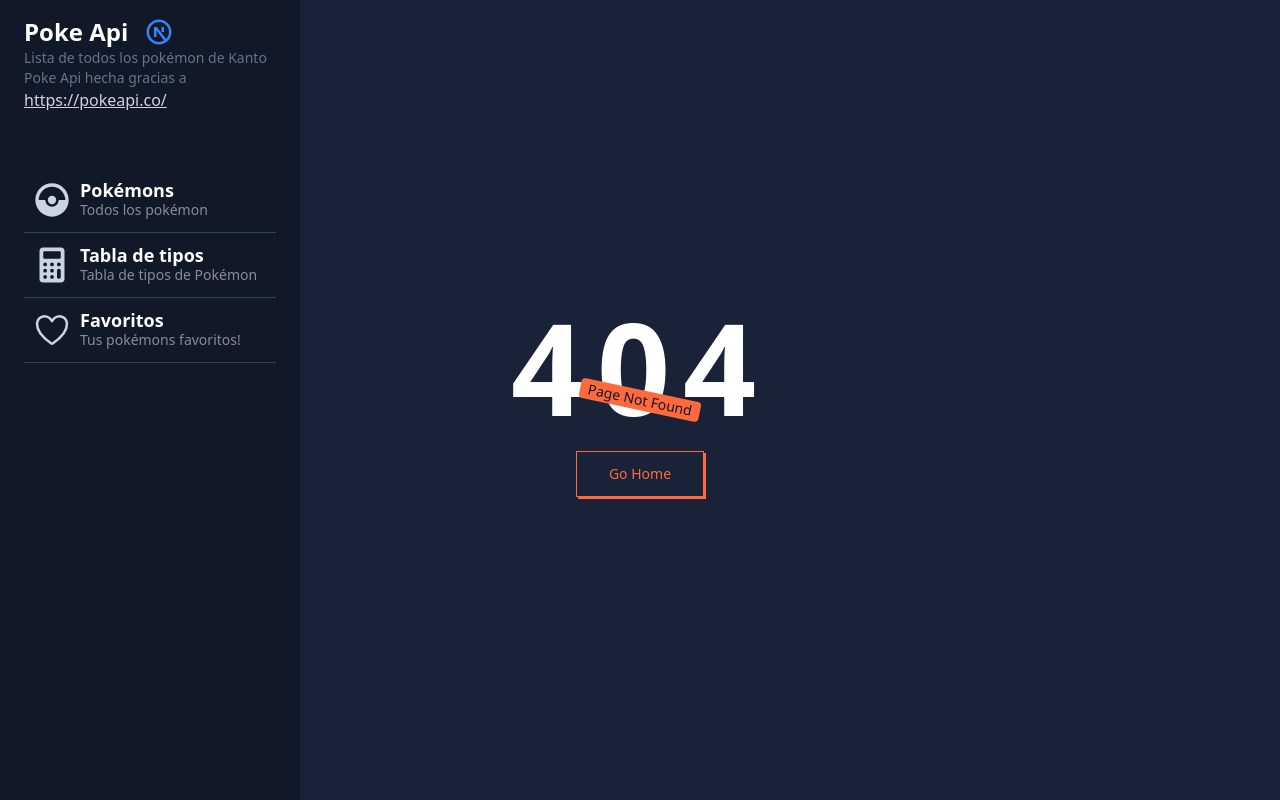
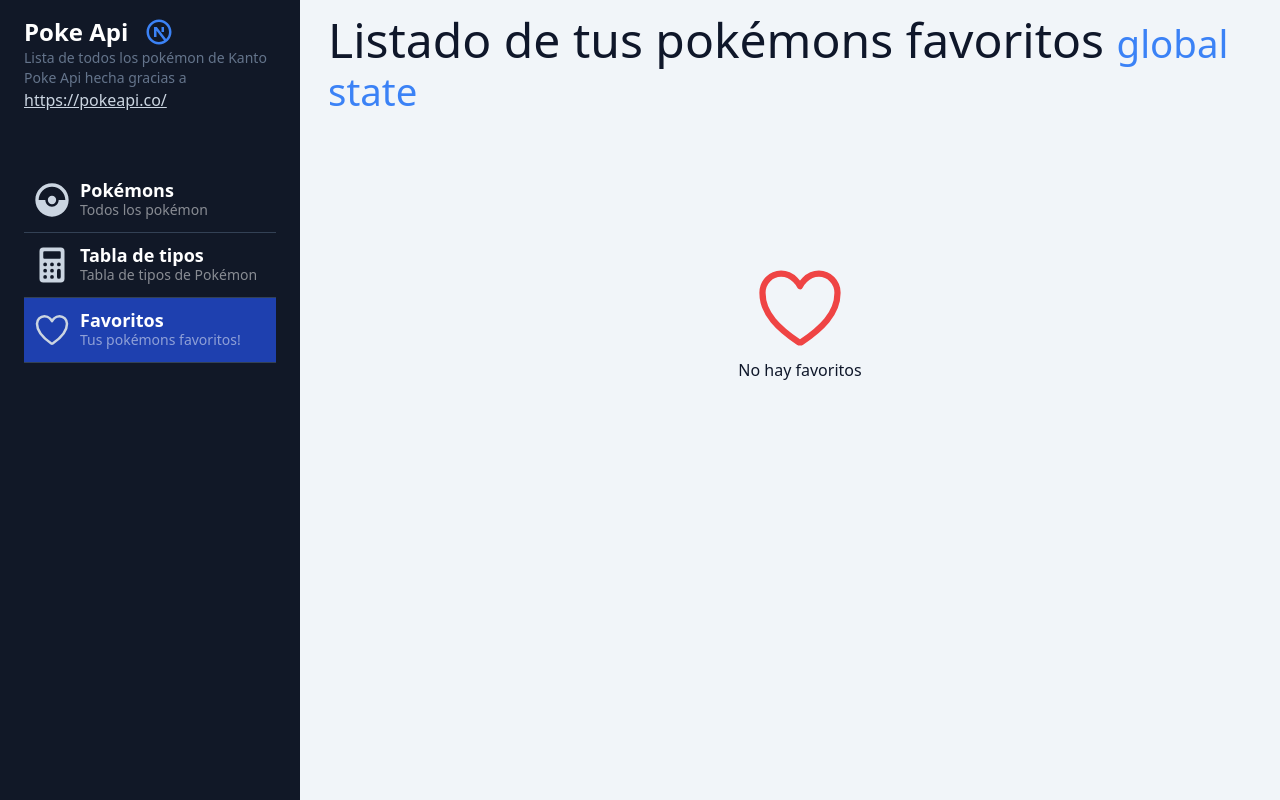
Before and after one commit to Lucano17/poke-api, a Next.js app: page /favourites in a window 1280 px wide. Before the commit this address had no page. Built offline with nearby package versions, Linux system fonts and the light colour scheme.

Commit message:
File-system changes

```diff
--- a/src/app/dashboard/layout.tsx
+++ b/src/app/(dashboard)/layout.tsx
@@ -1,4 +1,4 @@
-import { Sidebar } from '@/components';
+import { SideBar } from '@/components';
 
 export default function DashboardLayout({ children }: { children: React.ReactNode; }) {
   return (
@@ -6,7 +6,7 @@ export default function DashboardLayout({ children }: { children: React.ReactNod
 
       <div className="flex">
 
-        <Sidebar />
+        <SideBar />
 
         <div className="p-2 w-full text-slate-900 ml-80">
           { children }
--- a/src/app/dashboard/pokemons/[name]/not-found.tsx
+++ b/src/app/(dashboard)/pokemons/[name]/not-found.tsx
@@ -1,4 +1,4 @@
-import { Sidebar } from '@/components'
+import { SideBar } from '@/components'
 import Link from 'next/link'
 
 export default function NotFound() {
--- a/src/app/layout.tsx
+++ b/src/app/layout.tsx
@@ -2,6 +2,7 @@ import type { Metadata } from "next";
 import { Geist, Geist_Mono } from "next/font/google";
 import "./globals.css";
 import { Providers } from "@/store/Providers";
+import {SideBar} from "@/components"
 
 const geistSans = Geist({
   variable: "--font-geist-sans",
@@ -14,8 +15,8 @@ const geistMono = Geist_Mono({
 });
 
 export const metadata: Metadata = {
-  title: "Create Next App",
-  description: "Generated by create next app",
+  title: "Poke Api",
+  description: "Your favourite Poke Api, with info about all cutie monsters",
 };
 
 export default function RootLayout({
@@ -28,6 +29,7 @@ export default function RootLayout({
       <body
         className={`${geistSans.variable} ${geistMono.variable} antialiased`}
       >
+        <SideBar/>
         <Providers>{children}</Providers>
       </body>
     </html>
--- a/src/app/not-found.tsx
+++ b/src/app/not-found.tsx
@@ -1,4 +1,4 @@
-import { Sidebar } from '@/components'
+import { SideBar } from '@/components'
 import Link from 'next/link'
 
 export default function NotFound() {
@@ -7,7 +7,7 @@ export default function NotFound() {
 
       <div className="flex">
 
-        <Sidebar />
+        <SideBar />
 
         <div className=" w-full text-slate-900">
 
--- a/src/components/index.ts
+++ b/src/components/index.ts
@@ -1,5 +1,5 @@
 
-export { Sidebar } from './ui/SideBar';
+export { SideBar } from './ui/SideBar';
 export { PokemonsGrid } from "./pokemons/pokemons-grid/PokemonsGrid"
 export { PokemonCard } from "./pokemons/PokemonCard"
 export { FavouritePokemons } from "./pokemons/FavouritePokemons"
--- a/src/components/ui/SideBar.tsx
+++ b/src/components/ui/SideBar.tsx
@@ -7,12 +7,12 @@ import {
 } from "react-icons/io5";
 import { RiNextjsLine } from "react-icons/ri";
 import { MdCatchingPokemon } from "react-icons/md";
-import { SidebarMenuItem } from "./SideBarMenuItem";
+import { SideBarMenuItem } from "./SideBarMenuItem";
 import Link from "next/link";
 
 const menuItems = [
   {
-    path: "/dashboard/main",
+    path: "/main",
     icon: (
       <MdCatchingPokemon size={40} style={{ transform: "rotate(180deg)" }} />
     ),
@@ -20,20 +20,20 @@ const menuItems = [
     subTitle: "Todos los pokémon",
   },
   {
-    path: "/dashboard/types-table",
+    path: "/types-table",
     icon: <IoCalculator size={40} />,
     title: "Tabla de tipos",
     subTitle: "Tabla de tipos de Pokémon",
   },
   {
-    path: "/dashboard/favourites",
+    path: "/favourites",
     icon: <IoHeartOutline size={40} />,
     title: "Favoritos",
     subTitle: "Tus pokémons favoritos!",
   },
 ];
 
-export const Sidebar = () => {
+export const SideBar = () => {
   return (
     <div
       id="menu"
@@ -79,7 +79,7 @@ export const Sidebar = () => {
 
       <div id="nav" className="w-full px-6 mt-14">
         {menuItems.map((item) => (
-          <SidebarMenuItem key={item.path} {...item} />
+          <SideBarMenuItem key={item.path} {...item} />
         ))}
       </div>
     </div>
--- a/src/components/ui/SideBarMenuItem.tsx
+++ b/src/components/ui/SideBarMenuItem.tsx
@@ -14,7 +14,7 @@ interface Props {
 
 
 
-export const SidebarMenuItem = ({ path, icon, title, subTitle }: Props) => {
+export const SideBarMenuItem = ({ path, icon, title, subTitle }: Props) => {
 
   const currentPath = usePathname();
 
```
Also changed, not shown: src/app/(dashboard)/favourites/page.tsx (renamed from src/app/dashboard/favourites/page.tsx), src/app/(dashboard)/main/error.tsx (renamed from src/app/dashboard/main/error.tsx), src/app/(dashboard)/main/page.tsx (renamed from src/app/dashboard/main/page.tsx), src/app/(dashboard)/pokemons/[name]/page.tsx (renamed from src/app/dashboard/pokemons/[name]/page.tsx), src/app/(dashboard)/types-table/page.tsx (renamed from src/app/dashboard/types-table/page.tsx).
